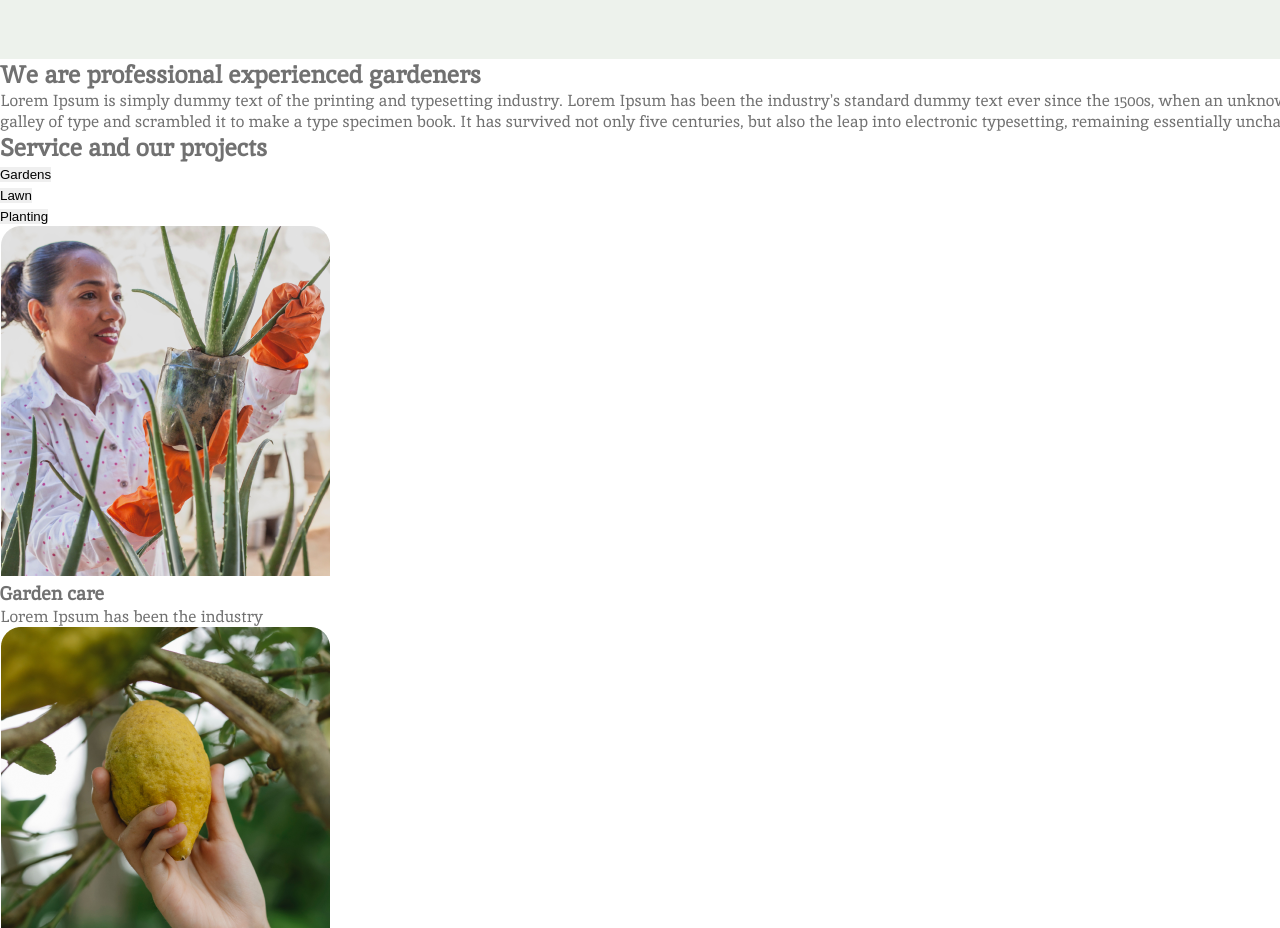
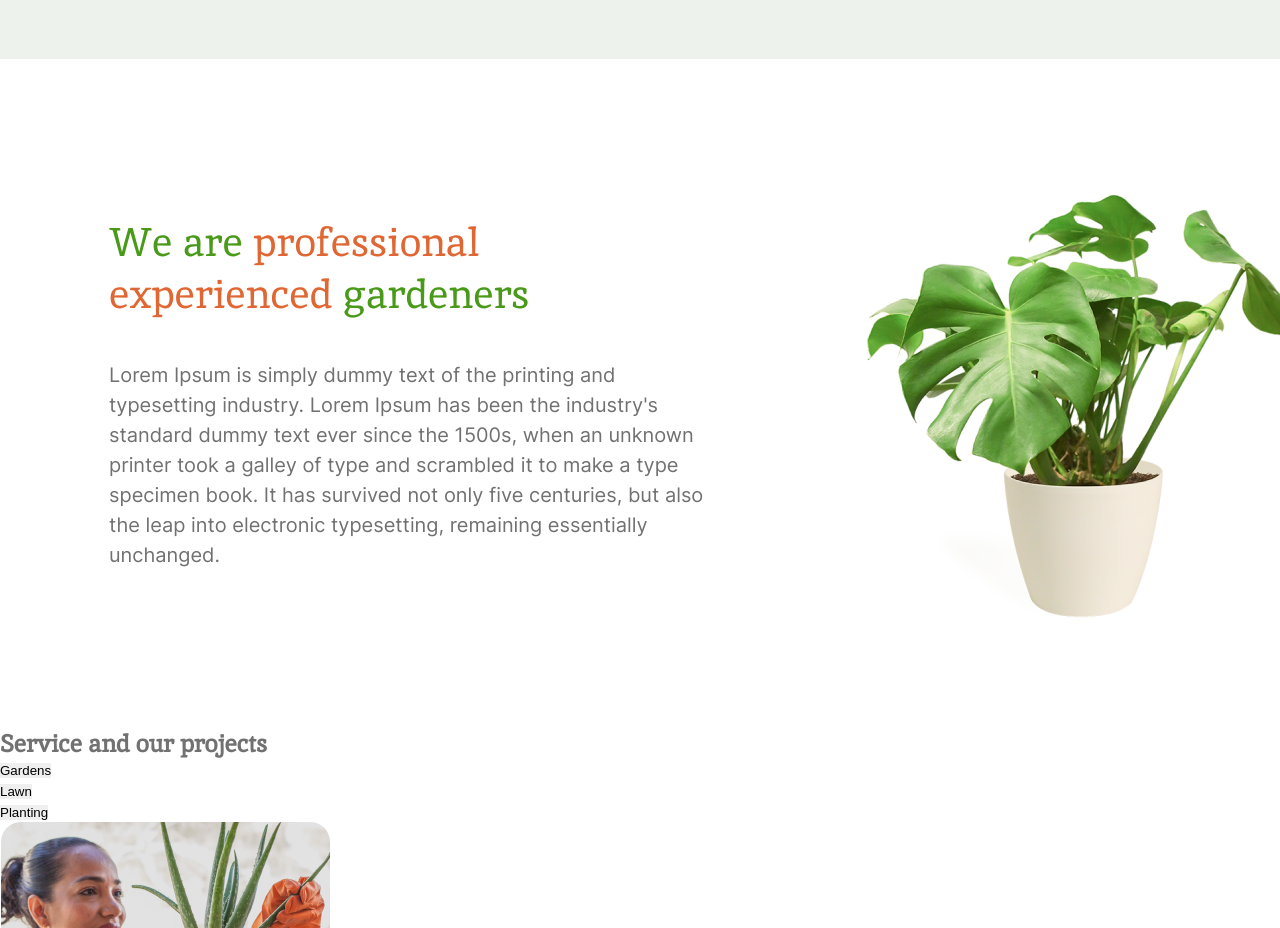
Before and after one commit to IvanLomovtsev/Plants, a website built with webpack: page src/index.html in a window 1280 px wide. Shown: the part 609-1537 px from the top of the page. Built offline with nearby package versions, Linux system fonts and the light colour scheme.

Commit message:
refactor: correct about styles

```diff
--- a/src/styles/layout/_about.scss
+++ b/src/styles/layout/_about.scss
@@ -1,16 +1,20 @@
 @use '../abstracts/mixins' as *;
 @use '../abstracts/variables';
 
-$padding-about: 93px;
-$padding-about-p: 40px;
+//about
+$padding-about: 95px;
 
+//description
 $width-description: 50%;
 $width-description-h2: 80%;
+$padding-description-p: 40px;
+$line-height-description-p: 30px;
+$font-size-h2: 2.5rem;
+$font-size-description-p: 1.25rem;
 
-$font-size-h2: 2.5rem;
-$font-size-p: 1.25rem;
-
-$line-height-about-p: 30px;
+//picture
+$width-picture: 464px;
+$height-picture: 479px;
 
 .about {
     background: variables.$color-secondary;
@@ -29,24 +33,24 @@ $line-height-about-p: 30px;
                 .about__description-h2 {
                     margin: 0;
                     width: $width-description-h2;
-                    color: variables.$font-color-green-word;
+                    color: variables.$color-green;
                     font-size: $font-size-h2;
                     font-weight: 500;
                     .orange-word {
-                        color: variables.$font-color-orange-word;
+                        color: variables.$color-orange;
                     }
                 }
                 .about__description-p {
-                    padding-top: $padding-about-p;
+                    padding-top: $padding-description-p;
                     font-family: Inter;
-                    font-size: $font-size-p;
-                    line-height: $line-height-about-p;
+                    font-size: $font-size-description-p;
+                    line-height: $line-height-description-p;
                 }
             }
             .about__picture {
                 margin: 0;
-                width: 464px;
-                height: 479px;
+                width: $width-picture;
+                height: $height-picture;
                 background-image: url('../images/houseplant.png');
                 background-size: cover;
             }
--- a/src/styles/main.scss
+++ b/src/styles/main.scss
@@ -3,7 +3,7 @@
 @use './base/typography';
 @use './layout/header';
 @use './layout/welcome';
-//@use './layout/about';
+@use './layout/about';
 //@use './layout/service';
 //@use './layout/prices';
 //@use './layout/contacts';
```
Also changed, not shown: dist/assets/images/houseplant.c5363f0702cf2abd2480.png (added), dist/index.html, 2 other files.
